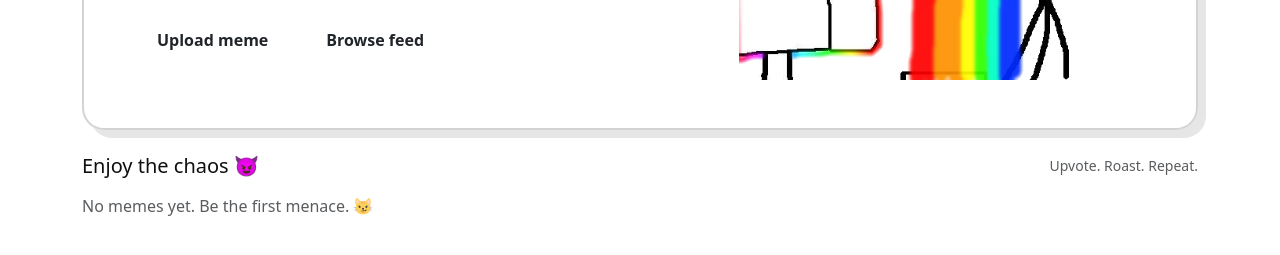
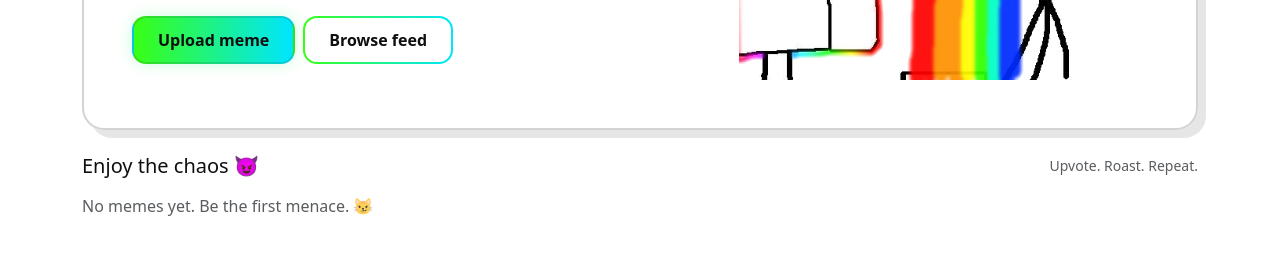
Before and after one commit to LichenMoontree/meme-arena, a website built with Vite: page src/pages/home/index.html in a window 1280 px wide. Shown: the part 383-638 px from the top of the page. Built offline with nearby package versions, Linux system fonts and the light colour scheme; some packages are replaced by stand-ins of ours; no server answers; the database is empty; a web font is replaced by a local one.

Commit message:
Fix: hero CTA buttons styled (gradient + neon outline)

```diff
--- a/src/styles/theme.css
+++ b/src/styles/theme.css
@@ -107,13 +107,13 @@ body{
   color: rgba(255,255,255,0.70) !important;
 }
 
-/* ✅ Global buttons: rounded + bold */
+/* ✅ Global buttons */
 .btn{
   border-radius: 14px;
   font-weight: 900;
 }
 
-/* ✅ GLOBAL primary buttons = neon gradient (fixes all the blue buttons) */
+/* ✅ GLOBAL primary buttons = neon gradient */
 .btn-primary{
   background: linear-gradient(90deg, var(--neonG), var(--neonB)) !important;
   border: 2px solid rgba(15,15,16,0.12) !important;
@@ -123,13 +123,6 @@ body{
 .btn-primary:hover{
   filter: brightness(1.03);
   transform: translateY(-1px);
-}
-
-/* ✅ GLOBAL success buttons (if any page uses btn-success) */
-.btn-success{
-  background: linear-gradient(90deg, var(--neonG), var(--neonB)) !important;
-  border: 2px solid rgba(15,15,16,0.12) !important;
-  color: #0f0f10 !important;
 }
 
 /* Outline buttons on white pages */
@@ -142,7 +135,7 @@ body{
   background: rgba(15,15,16,0.04) !important;
 }
 
-/* ✅ Navbar button variants stay readable on black */
+/* Navbar button variants stay readable on black */
 #appNav .btn-outline-primary{
   border: 2px solid rgba(255,255,255,0.35) !important;
   color: #ffffff !important;
@@ -195,6 +188,46 @@ body{
 
 .badge{ font-weight: 800; }
 
-/* keep hero CTA classes (harmless; same look as btn-primary now) */
-.ma-cta{ }
-.ma-cta-outline{ }
+/* ✅ HERO CTA styles (explicit) */
+.ma-cta{
+  display: inline-flex;
+  align-items: center;
+  justify-content: center;
+  gap: 8px;
+  padding: 10px 18px;
+  text-decoration: none;
+  border-radius: 14px;
+  font-weight: 900;
+  background: linear-gradient(90deg, var(--neonG), var(--neonB));
+  color: #0f0f10;
+  border: 2px solid rgba(15,15,16,0.12);
+  box-shadow: 0 0 18px rgba(57,255,20,0.12), 0 0 14px rgba(0,229,255,0.10);
+}
+.ma-cta:hover{
+  color: #0f0f10;
+  filter: brightness(1.03);
+  transform: translateY(-1px);
+}
+
+/* white button with neon gradient stroke */
+.ma-cta-outline{
+  display: inline-flex;
+  align-items: center;
+  justify-content: center;
+  padding: 10px 18px;
+  text-decoration: none;
+  border-radius: 14px;
+  font-weight: 900;
+  color: #0f0f10;
+  background:
+    linear-gradient(#ffffff, #ffffff) padding-box,
+    linear-gradient(90deg, var(--neonG), var(--neonB)) border-box;
+  border: 2px solid transparent;
+}
+.ma-cta-outline:hover{
+  background:
+    linear-gradient(rgba(15,15,16,0.02), rgba(15,15,16,0.02)) padding-box,
+    linear-gradient(90deg, var(--neonG), var(--neonB)) border-box;
+  color: #0f0f10;
+  transform: translateY(-1px);
+}
```
